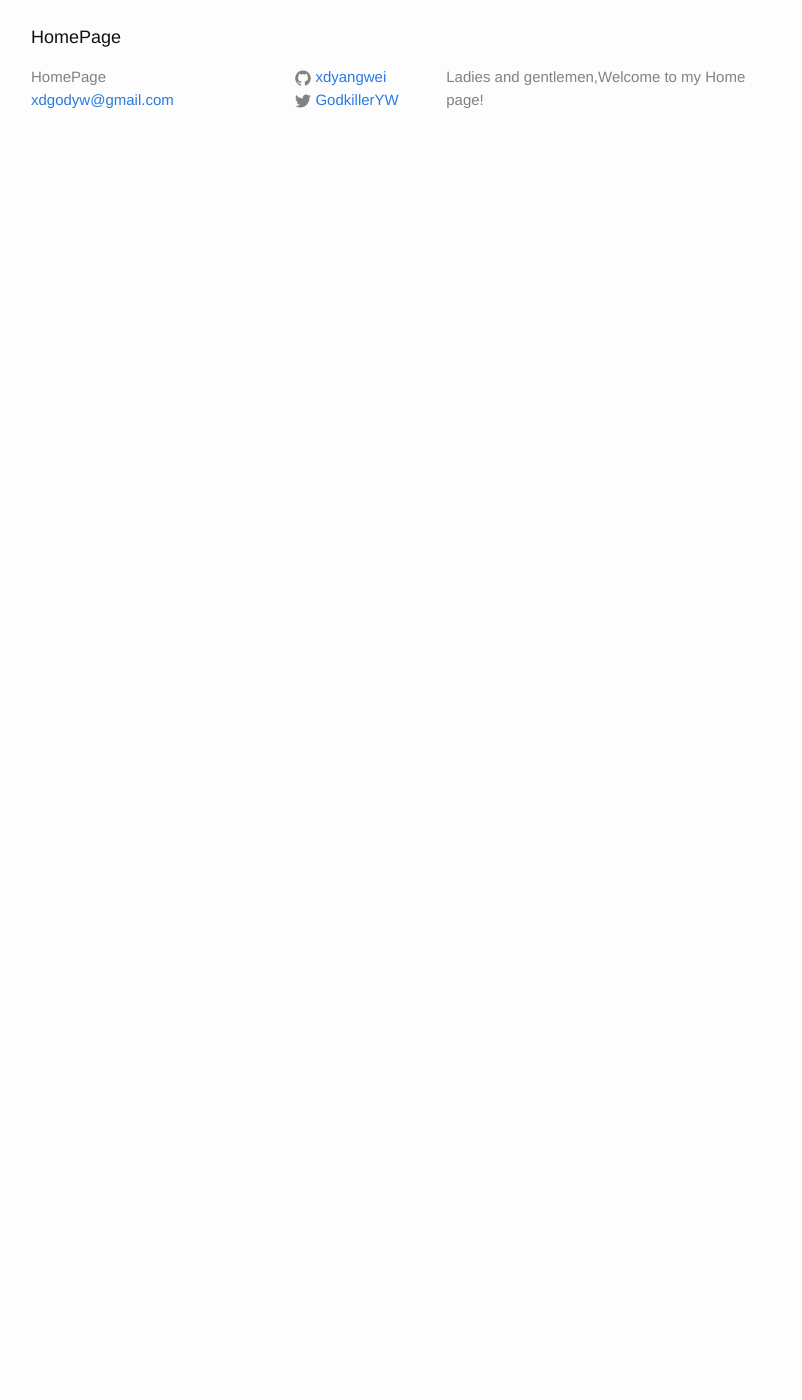
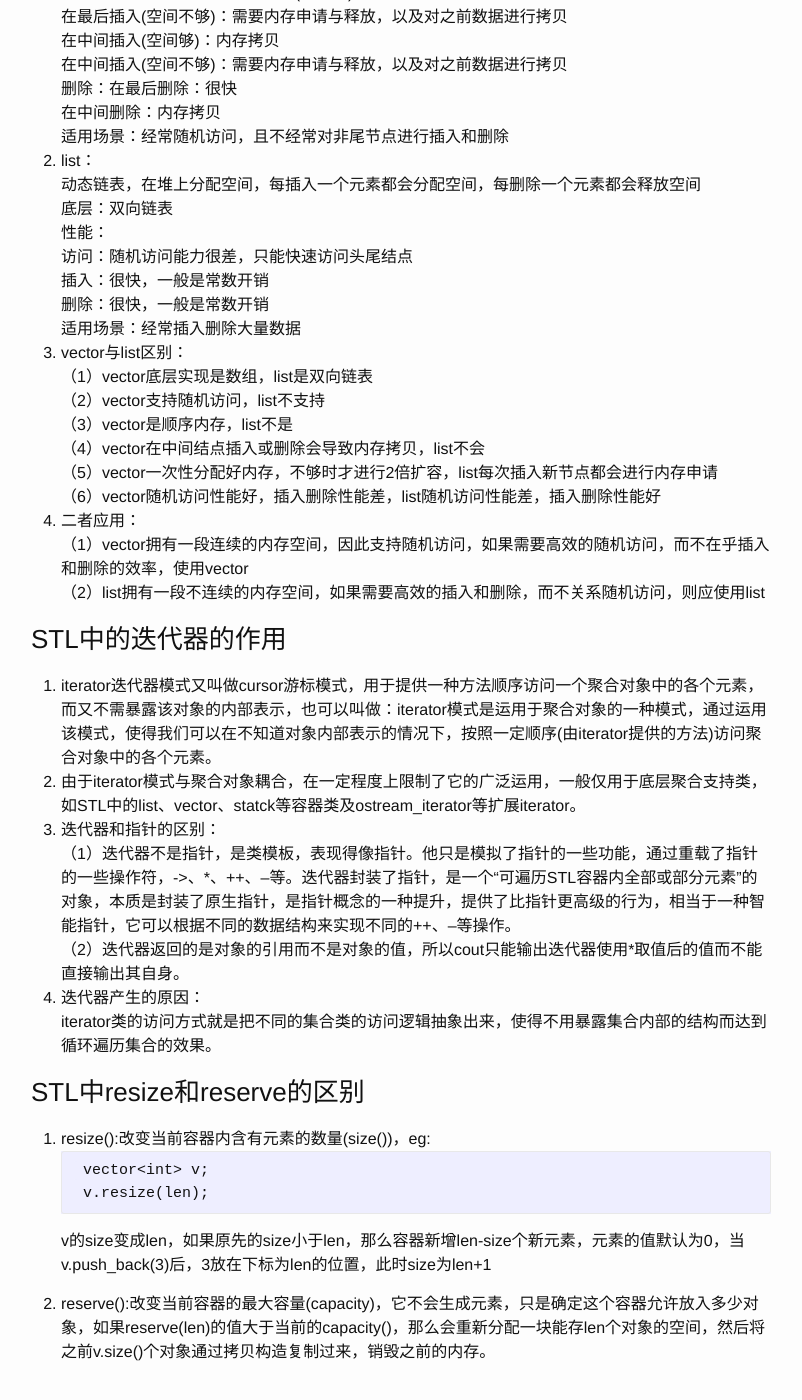
Before and after one commit to xdyangwei/xdyangwei.github.io, a Jekyll site: the page built from _posts/2019-6-7-容器与算法.md, in a window 1280 px wide and 1400 px high, scrolled down 1203 px. Shown: the whole window, without its empty margins (239-1041 px from the left). Built offline with Jekyll 4.4.1, drawn with Linux system fonts in a browser that asks for light colours; our own code applies the rules of GitHub Pages for plain Markdown files; before the commit the page ends 1374 px from its top, so only the background shows below that; some of the changed text lies outside the part shown.

Commit message:
add the tips of STL resize and reserve

````diff
--- a/_posts/2019-6-7-容器与算法.md
+++ b/_posts/2019-6-7-容器与算法.md
@@ -17,4 +17,49 @@
 底层实现：数组
 两倍容量增长
 vector插入新元素时，如果未超过当时的容量，则还有剩余空间，那么直接添加到最后（插入指定位置），然后调整迭代器。
-如果没有剩余空间了，则会重新配置原有元素
+如果没有剩余空间了，则会重新配置原有元素个数的两倍，然后将原空间元素通过复制的方式初始化新空间，再向新空间增加元素，最后析构并释放原空间，之前的迭代器都会失效。
+性能：
+访问：O（1）
+插入：在最后插入(空间够)：很快
+      在最后插入(空间不够)：需要内存申请与释放，以及对之前数据进行拷贝
+在中间插入(空间够)：内存拷贝
+在中间插入(空间不够)：需要内存申请与释放，以及对之前数据进行拷贝
+删除：在最后删除：很快
+在中间删除：内存拷贝
+适用场景：经常随机访问，且不经常对非尾节点进行插入和删除
+2. list：
+动态链表，在堆上分配空间，每插入一个元素都会分配空间，每删除一个元素都会释放空间
+底层：双向链表
+性能：
+访问：随机访问能力很差，只能快速访问头尾结点
+插入：很快，一般是常数开销
+删除：很快，一般是常数开销
+适用场景：经常插入删除大量数据
+3. vector与list区别：
+（1）vector底层实现是数组，list是双向链表
+（2）vector支持随机访问，list不支持
+（3）vector是顺序内存，list不是
+（4）vector在中间结点插入或删除会导致内存拷贝，list不会
+（5）vector一次性分配好内存，不够时才进行2倍扩容，list每次插入新节点都会进行内存申请
+（6）vector随机访问性能好，插入删除性能差，list随机访问性能差，插入删除性能好
+4. 二者应用：
+（1）vector拥有一段连续的内存空间，因此支持随机访问，如果需要高效的随机访问，而不在乎插入和删除的效率，使用vector
+（2）list拥有一段不连续的内存空间，如果需要高效的插入和删除，而不关系随机访问，则应使用list
+
+### STL中的迭代器的作用
+1. iterator迭代器模式又叫做cursor游标模式，用于提供一种方法顺序访问一个聚合对象中的各个元素，而又不需暴露该对象的内部表示，也可以叫做：iterator模式是运用于聚合对象的一种模式，通过运用该模式，使得我们可以在不知道对象内部表示的情况下，按照一定顺序(由iterator提供的方法)访问聚合对象中的各个元素。
+2. 由于iterator模式与聚合对象耦合，在一定程度上限制了它的广泛运用，一般仅用于底层聚合支持类，如STL中的list、vector、statck等容器类及ostream_iterator等扩展iterator。
+3. 迭代器和指针的区别：
+（1）迭代器不是指针，是类模板，表现得像指针。他只是模拟了指针的一些功能，通过重载了指针的一些操作符，->、\*、++、--等。迭代器封装了指针，是一个“可遍历STL容器内全部或部分元素”的对象，本质是封装了原生指针，是指针概念的一种提升，提供了比指针更高级的行为，相当于一种智能指针，它可以根据不同的数据结构来实现不同的++、--等操作。
+（2）迭代器返回的是对象的引用而不是对象的值，所以cout只能输出迭代器使用\*取值后的值而不能直接输出其自身。
+4. 迭代器产生的原因：
+iterator类的访问方式就是把不同的集合类的访问逻辑抽象出来，使得不用暴露集合内部的结构而达到循环遍历集合的效果。
+
+### STL中resize和reserve的区别
+1. resize():改变当前容器内含有元素的数量(size())，eg:
+    ```
+    vector<int> v;
+    v.resize(len);
+    ```
+    v的size变成len，如果原先的size小于len，那么容器新增len-size个新元素，元素的值默认为0，当v.push_back(3)后，3放在下标为len的位置，此时size为len+1
+2. reserve():改变当前容器的最大容量(capacity)，它不会生成元素，只是确定这个容器允许放入多少对象，如果reserve(len)的值大于当前的capacity()，那么会重新分配一块能存len个对象的空间，然后将之前v.size()个对象通过拷贝构造复制过来，销毁之前的内存。
````
Also changed, not shown: _posts/2019-5-12-IO模型.md (+9 -0 lines).
